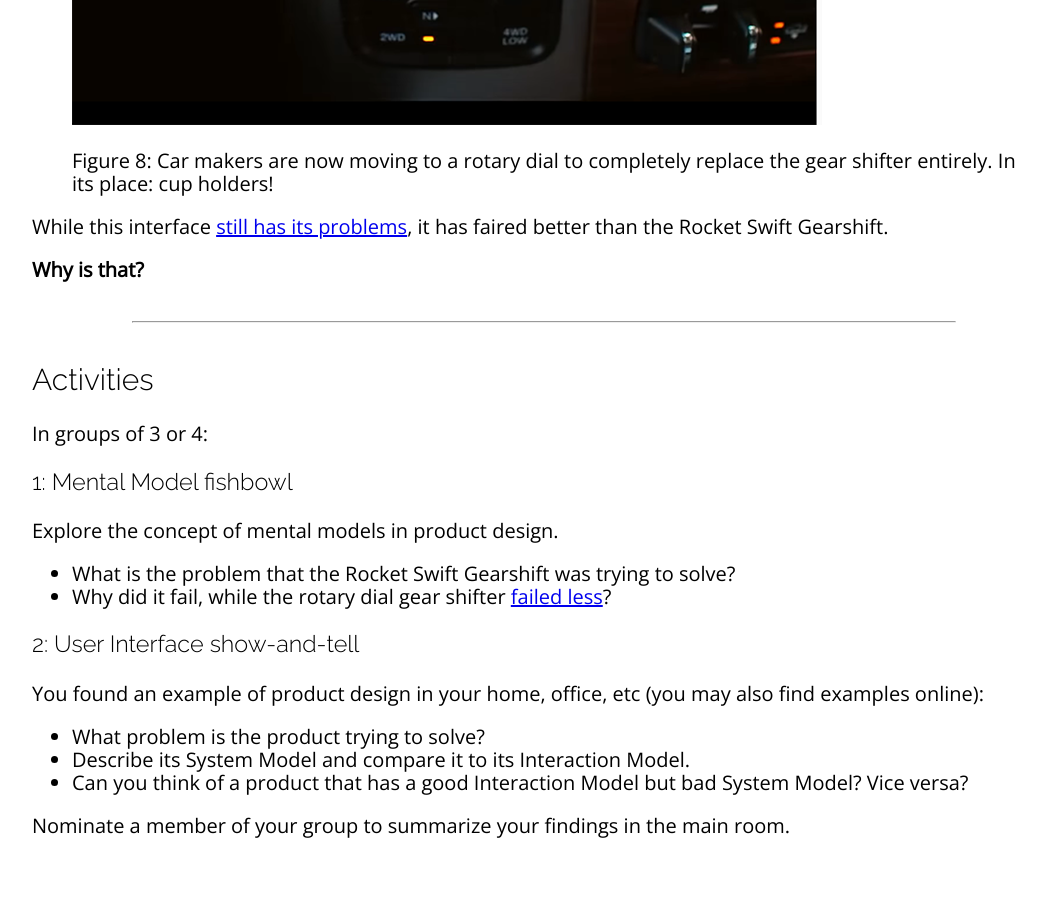
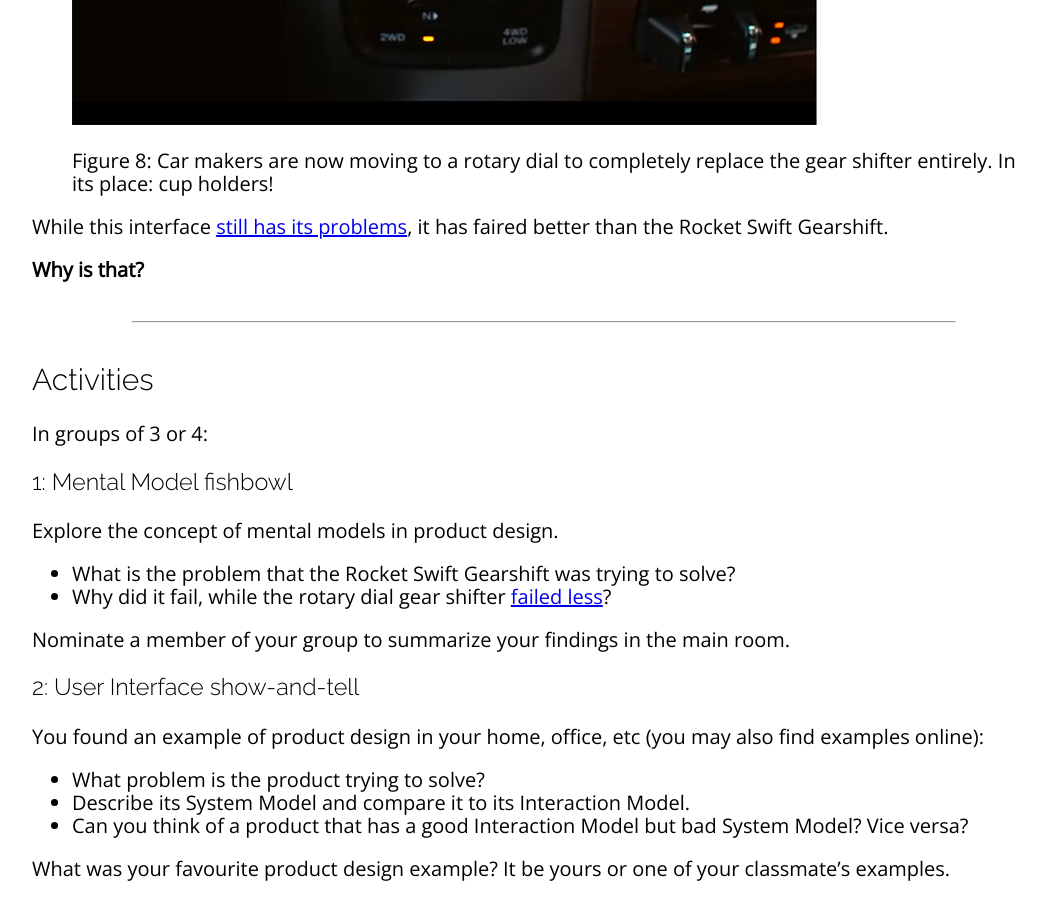
Before and after one commit to sait-wbdv/winter-2021, a Jekyll site: the page built from cheatsheets/design/mental-models/index.md, in a window 1280 px wide and 900 px high, scrolled down 6782 px. Shown: the whole window, without its empty margins (96-1142 px from the left). Built offline with Jekyll 4.4.1, drawn with Linux system fonts in a browser that asks for light colours; nearby versions of some CDN libraries; before the commit the page ends 7639 px from its top, so only the background shows below that.

Commit message:
refined activities

```diff
--- a/cheatsheets/design/mental-models/index.md
+++ b/cheatsheets/design/mental-models/index.md
@@ -141,10 +141,12 @@ Explore the concept of mental models in product design.
 - What is the problem that the Rocket Swift Gearshift was trying to solve?
 - Why did it fail, while the rotary dial gear shifter [failed less](https://www.autoweek.com/news/a1860056/another-fca-gear-shifter-investigated-rollaway-risk-following-crashes/)?
 
+Nominate a member of your group to summarize your findings in the main room.
+
 ### 2: User Interface show-and-tell
 You found an example of product design in your home, office, etc (you may also find examples online):
 - What problem is the product trying to solve?
 - Describe its System Model and compare it to its Interaction Model.
 - Can you think of a product that has a good Interaction Model but bad System Model? Vice versa?
 
-Nominate a member of your group to summarize your findings in the main room.
+What was your favourite product design example? It be yours or one of your classmate's examples.
```
